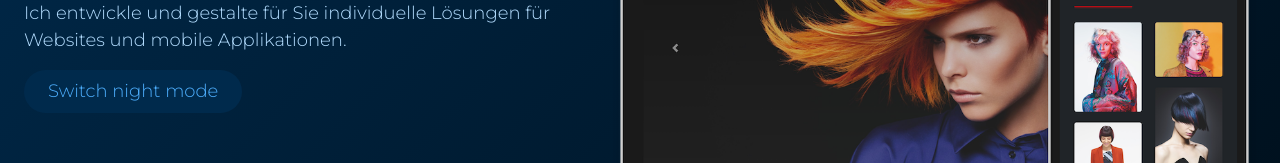
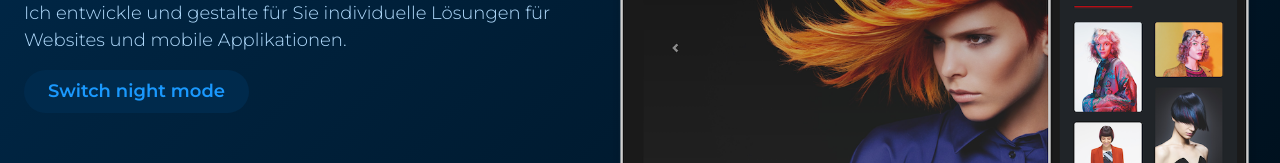
Before and after one commit to jonathanwilke/jonathan-wilke.com, a Next.js app: page / in a window 1280 px wide. Shown: the part 297-460 px from the top of the page. Built offline with nearby package versions, Linux system fonts and the light colour scheme.

Commit message:
changed button color

```diff
--- a/pages/index.tsx
+++ b/pages/index.tsx
@@ -53,9 +53,9 @@ export default function Home() {
                 <button
                   className={`${
                     isDarkMode
-                      ? 'bg-blue-900 text-blue-400 hover:bg-blue-800'
-                      : 'bg-blue-100 text-blue-600 hover:bg-blue-200'
-                  } px-6 py-2 rounded-full transition-color duration-150 ease-in-out`}
+                      ? 'bg-blue-900 hover:bg-blue-800'
+                      : 'bg-blue-100 hover:bg-blue-200'
+                  } font-bold text-blue-500 px-6 py-2 rounded-full transition-color duration-150 ease-in-out`}
                   onClick={() => setDarkMode(!isDarkMode)}
                 >
                   Switch night mode
```
